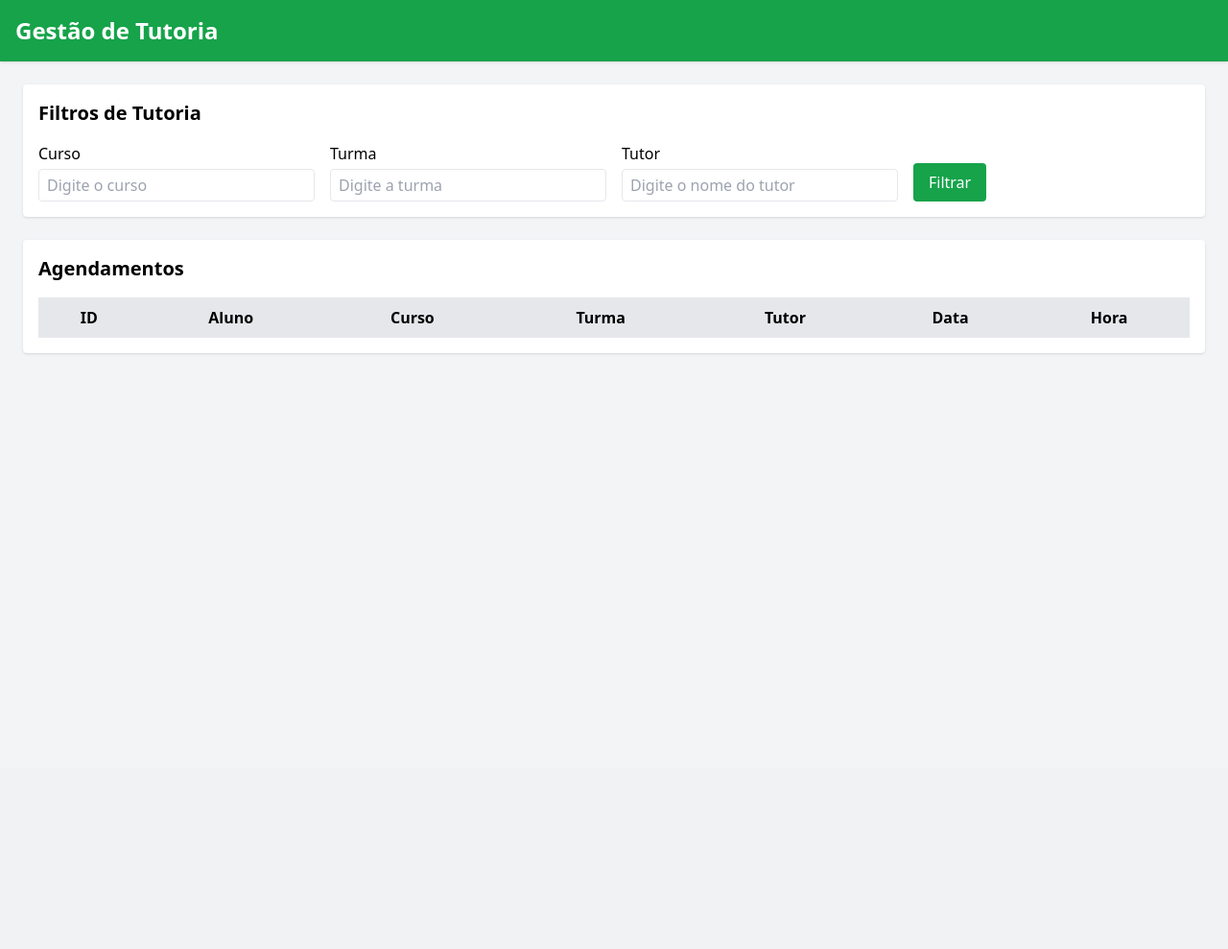
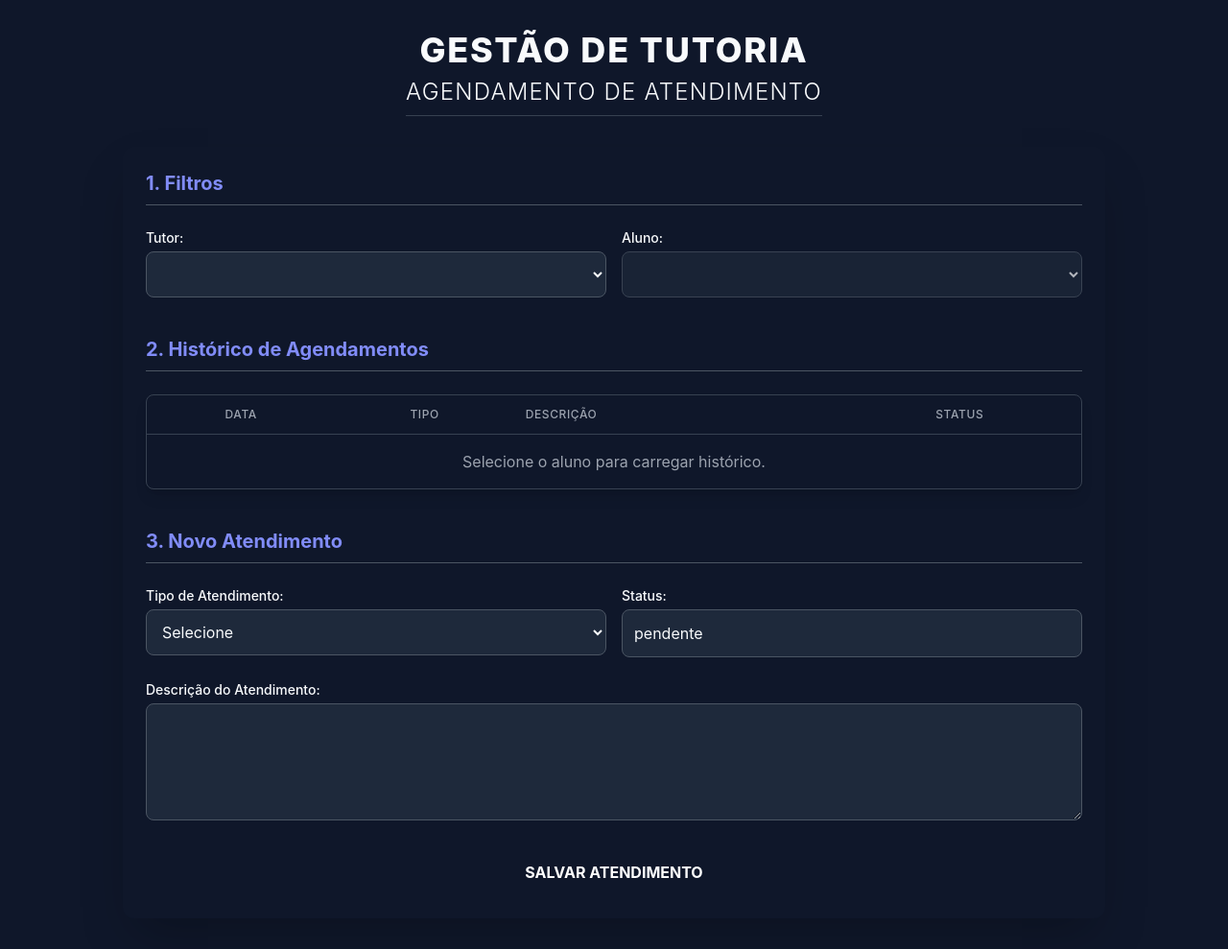
Before and after one commit to mcardes77-cmd/SGCE, a Python web app: template templates/gestao_tutoria_agendamento.html in a window 1280 px wide. Shown: the whole page at 96% size. Before the commit the page ends 369 px from the top, so only its background shows below. Run offline with Jinja, Linux system fonts and the light colour scheme; the template is opened without the code that fills it, so the values that code supplies are empty; some libraries are stand-ins or nearby versions.

Commit message:
Update gestao_tutoria_agendamento.html

```diff
--- a/templates/gestao_tutoria_agendamento.html
+++ b/templates/gestao_tutoria_agendamento.html
@@ -5,117 +5,213 @@
 <meta name="viewport" content="width=device-width, initial-scale=1.0">
 <title>Agendamento de Tutoria</title>
 <script src="https://cdn.tailwindcss.com"></script>
-  <script src="https://cdn.jsdelivr.net/npm/axios/dist/axios.min.js"></script>
+<script type="module">
+import { createClient } from 'https://cdn.jsdelivr.net/npm/@supabase/supabase-js/+esm';
+
+const SUPABASE_URL = 'https://SEU_PROJETO.supabase.co';
+const SUPABASE_ANON_KEY = 'SUA_CHAVE_ANON';
+const supabase = createClient(SUPABASE_URL, SUPABASE_ANON_KEY);
+
+let selectedAlunoId = null;
+
+// ===============================
+// CARREGAR TUTORES
+// ===============================
+async function loadTutores() {
+    const selectTutor = document.getElementById('filter-tutor');
+    selectTutor.innerHTML = '<option value="">SELECIONE O TUTOR</option>';
+
+    const { data: tutores, error } = await supabase.from('d_tutores').select('id,nome');
+    if (error) { console.error(error); return; }
+
+    tutores.sort((a,b)=>a.nome.localeCompare(b.nome)).forEach(tutor=>{
+        const option = document.createElement('option');
+        option.value = tutor.id;
+        option.textContent = tutor.nome;
+        selectTutor.appendChild(option);
+    });
+    loadAlunos();
+}
+
+// ===============================
+// CARREGAR ALUNOS POR TUTOR
+// ===============================
+async function loadAlunos() {
+    const tutorId = document.getElementById('filter-tutor').value;
+    const selectAluno = document.getElementById('filter-aluno');
+    selectedAlunoId = null;
+
+    selectAluno.innerHTML = '<option value="">SELECIONE O ALUNO</option>';
+    selectAluno.disabled = !tutorId;
+
+    if (!tutorId) return;
+
+    const { data: alunos, error } = await supabase.from('d_alunos').select('id,nome').eq('tutor_id', tutorId);
+    if (error) { console.error(error); return; }
+
+    alunos.sort((a,b)=>a.nome.localeCompare(b.nome)).forEach(aluno=>{
+        const option = document.createElement('option');
+        option.value = aluno.id;
+        option.textContent = aluno.nome;
+        selectAluno.appendChild(option);
+    });
+}
+
+// ===============================
+// SELEÇÃO DO ALUNO
+// ===============================
+function selectAluno() {
+    const alunoId = document.getElementById('filter-aluno').value;
+    selectedAlunoId = alunoId;
+    loadHistorico();
+}
+
+// ===============================
+// CARREGAR HISTÓRICO DE AGENDAMENTOS
+// ===============================
+async function loadHistorico() {
+    const tableBody = document.getElementById('historico-body');
+    tableBody.innerHTML = '';
+    if (!selectedAlunoId) return;
+
+    const { data: agendamentos, error } = await supabase
+        .from('f_frequencia')
+        .select('*')
+        .eq('aluno_id', selectedAlunoId)
+        .order('data_registro', { ascending: true });
+
+    if (error) { console.error(error); return; }
+    if (!agendamentos || agendamentos.length === 0) {
+        tableBody.innerHTML = '<tr><td colspan="5" class="p-4 text-center text-gray-400">Nenhum agendamento encontrado.</td></tr>';
+        return;
+    }
+
+    agendamentos.forEach((ag, index)=>{
+        const row = `<tr class="border-b border-gray-700 hover:bg-dark-primary/50 cursor-pointer" onclick="openAgendamento(${index})">
+                        <td class="p-2 text-center">${ag.data_registro?.slice(0,10) || ''}</td>
+                        <td class="p-2 text-center">${ag.tipo_atendimento || ''}</td>
+                        <td class="p-2 text-left">${ag.descricao_atendimento || ''}</td>
+                        <td class="p-2 text-center">${ag.status_agendamento || ''}</td>
+                    </tr>`;
+        tableBody.insertAdjacentHTML('beforeend', row);
+    });
+
+    window.agendamentosLoaded = agendamentos; // Armazena globalmente para edição
+}
+
+// ===============================
+// ABRIR AGENDAMENTO
+// ===============================
+function openAgendamento(index) {
+    const ag = window.agendamentosLoaded[index];
+    if (!ag) return;
+
+    document.getElementById('tipo-atendimento').value = ag.tipo_atendimento || '';
+    document.getElementById('descricao-atendimento').value = ag.descricao_atendimento || '';
+    document.getElementById('status-agendamento').value = ag.status_agendamento || 'pendente';
+}
+
+// ===============================
+// SALVAR NOVO AGENDAMENTO
+// ===============================
+async function salvarAgendamento(e){
+    e.preventDefault();
+    if (!selectedAlunoId) return alert('Selecione um aluno!');
+
+    const tipo = document.getElementById('tipo-atendimento').value;
+    const descricao = document.getElementById('descricao-atendimento').value;
+    const status = 'pendente';
+    const tutorId = document.getElementById('filter-tutor').value;
+
+    const { data, error } = await supabase.from('f_frequencia')
+        .insert([{
+            aluno_id: selectedAlunoId,
+            tutor_id: tutorId,
+            data_registro: new Date().toISOString(),
+            tipo_atendimento: tipo,
+            descricao_atendimento: descricao,
+            status_agendamento: status
+        }]);
+
+    if (error) { console.error(error); alert('Erro ao salvar agendamento'); return; }
+    alert('Agendamento salvo com sucesso!');
+    document.getElementById('descricao-atendimento').value = '';
+    loadHistorico();
+}
+
+document.addEventListener('DOMContentLoaded', ()=>{
+    loadTutores();
+});
+</script>
+<style>
+body{background-color:#0F172A;color:#F8FAFC;font-family:'Inter',sans-serif;}
+.form-input{width:100%;padding:.75rem;border-radius:.5rem;background-color:#1E293B;color:#F8FAFC;border:1px solid #4b5563;}
+</style>
 </head>
-<body class="bg-gray-100 min-h-screen">
+<body class="bg-dark-primary">
+<div class="flex flex-col items-center min-h-screen p-4 md:p-8">
 
-  <!-- Cabeçalho -->
-  <header class="bg-green-600 text-white p-4 shadow">
-    <h1 class="text-2xl font-bold">Gestão de Tutoria</h1>
+<header class="w-full text-center mb-8">
+<h1 class="text-3xl sm:text-4xl font-extrabold text-accent leading-tight tracking-wider">GESTÃO DE TUTORIA</h1>
+<h2 class="text-xl sm:text-2xl text-text-light mt-2 font-light tracking-wider border-b border-gray-700 pb-2 inline-block">AGENDAMENTO DE ATENDIMENTO</h2>
 </header>
 
-  <!-- Conteúdo -->
-  <main class="p-6">
+<main class="w-full max-w-5xl flex-grow">
+<form onsubmit="salvarAgendamento(event)" class="bg-dark-secondary p-6 rounded-xl shadow-2xl space-y-6">
 
-    <!-- Filtros -->
-    <div class="bg-white p-4 rounded shadow mb-6">
-      <h2 class="text-xl font-semibold mb-4">Filtros de Tutoria</h2>
-      <form id="filtroTutoriaForm" class="grid grid-cols-1 sm:grid-cols-4 gap-4">
-
+<h3 class="text-xl font-bold border-b border-gray-600 pb-2 text-indigo-400">1. Filtros</h3>
+<div class="grid grid-cols-1 md:grid-cols-2 gap-4">
 <div>
-          <label class="block mb-1 font-medium">Curso</label>
-          <input type="text" name="curso" class="w-full border rounded px-2 py-1" placeholder="Digite o curso">
+<label for="filter-tutor" class="block text-sm font-medium mb-1">Tutor:</label>
+<select id="filter-tutor" class="form-input" onchange="loadAlunos()"></select>
+</div>
+<div>
+<label for="filter-aluno" class="block text-sm font-medium mb-1">Aluno:</label>
+<select id="filter-aluno" class="form-input" onchange="selectAluno()" disabled></select>
+</div>
 </div>
 
-        <div>
-          <label class="block mb-1 font-medium">Turma</label>
-          <input type="text" name="turma" class="w-full border rounded px-2 py-1" placeholder="Digite a turma">
-        </div>
-
-        <div>
-          <label class="block mb-1 font-medium">Tutor</label>
-          <input type="text" name="tutor" class="w-full border rounded px-2 py-1" placeholder="Digite o nome do tutor">
-        </div>
-
-        <div class="flex items-end">
-          <button type="submit" class="bg-green-600 text-white px-4 py-2 rounded hover:bg-green-700">Filtrar</button>
-        </div>
-
-      </form>
-    </div>
-
-    <!-- Tabela de Tutorias -->
-    <div class="bg-white p-4 rounded shadow">
-      <h2 class="text-xl font-semibold mb-4">Agendamentos</h2>
-      <div class="overflow-x-auto">
-        <table class="w-full border-collapse border border-gray-300">
-          <thead class="bg-gray-200">
+<h3 class="text-xl font-bold border-b border-gray-600 pb-2 text-indigo-400 pt-4">2. Histórico de Agendamentos</h3>
+<div class="overflow-x-auto rounded-lg shadow-lg border border-gray-700">
+<table class="min-w-full divide-y divide-gray-700">
+<thead class="bg-dark-primary">
 <tr>
-              <th class="border p-2">ID</th>
-              <th class="border p-2">Aluno</th>
-              <th class="border p-2">Curso</th>
-              <th class="border p-2">Turma</th>
-              <th class="border p-2">Tutor</th>
-              <th class="border p-2">Data</th>
-              <th class="border p-2">Hora</th>
+<th class="px-3 py-3 text-center text-xs font-medium text-gray-400 uppercase tracking-wider">DATA</th>
+<th class="px-3 py-3 text-center text-xs font-medium text-gray-400 uppercase tracking-wider">TIPO</th>
+<th class="px-3 py-3 text-left text-xs font-medium text-gray-400 uppercase tracking-wider">DESCRIÇÃO</th>
+<th class="px-3 py-3 text-center text-xs font-medium text-gray-400 uppercase tracking-wider">STATUS</th>
 </tr>
 </thead>
-          <tbody id="tabelaTutoria">
-            {% for tutoria in tutorias %}
-            <tr>
-              <td class="border p-2">{{ tutoria.id }}</td>
-              <td class="border p-2">{{ tutoria.aluno }}</td>
-              <td class="border p-2">{{ tutoria.curso }}</td>
-              <td class="border p-2">{{ tutoria.turma }}</td>
-              <td class="border p-2">{{ tutoria.tutor }}</td>
-              <td class="border p-2">{{ tutoria.data }}</td>
-              <td class="border p-2">{{ tutoria.hora }}</td>
-            </tr>
-            {% endfor %}
+<tbody id="historico-body" class="bg-dark-secondary divide-y divide-gray-700">
+<tr><td colspan="5" class="p-4 text-center text-gray-400">Selecione o aluno para carregar histórico.</td></tr>
 </tbody>
 </table>
 </div>
+
+<h3 class="text-xl font-bold border-b border-gray-600 pb-2 text-indigo-400 pt-4">3. Novo Atendimento</h3>
+<div class="grid grid-cols-1 md:grid-cols-2 gap-4">
+<div>
+<label for="tipo-atendimento" class="block text-sm font-medium mb-1">Tipo de Atendimento:</label>
+<select id="tipo-atendimento" class="form-input" required>
+<option value="">Selecione</option>
+<option value="Acadêmico">Acadêmico</option>
+<option value="Pessoal">Pessoal</option>
+<option value="Profissional">Profissional</option>
+</select>
+</div>
+<div>
+<label for="status-agendamento" class="block text-sm font-medium mb-1">Status:</label>
+<input id="status-agendamento" type="text" class="form-input" disabled value="pendente">
+</div>
+</div>
+<div>
+<label for="descricao-atendimento" class="block text-sm font-medium mb-1">Descrição do Atendimento:</label>
+<textarea id="descricao-atendimento" rows="4" class="form-input" required></textarea>
 </div>
 
+<button type="submit" class="w-full bg-accent hover:bg-emerald-600 text-white font-bold py-3 px-4 rounded-lg mt-2">SALVAR ATENDIMENTO</button>
+</form>
 </main>
-
-  <!-- Script para filtros via AJAX -->
-  <script>
-    const formTutoria = document.getElementById('filtroTutoriaForm');
-    const tabelaTutoria = document.getElementById('tabelaTutoria');
-
-    formTutoria.addEventListener('submit', async (e) => {
-      e.preventDefault();
-      const formData = new FormData(formTutoria);
-      const filtros = {};
-      formData.forEach((value, key) => {
-        if(value) filtros[key] = value;
-      });
-
-      try {
-        const res = await axios.post('/filtrar_tutoria', filtros);
-        const tutorias = res.data;
-        tabelaTutoria.innerHTML = '';
-
-        tutorias.forEach(tutoria => {
-          const tr = document.createElement('tr');
-          tr.innerHTML = `
-            <td class="border p-2">${tutoria.id}</td>
-            <td class="border p-2">${tutoria.aluno}</td>
-            <td class="border p-2">${tutoria.curso}</td>
-            <td class="border p-2">${tutoria.turma}</td>
-            <td class="border p-2">${tutoria.tutor}</td>
-            <td class="border p-2">${tutoria.data}</td>
-            <td class="border p-2">${tutoria.hora}</td>
-          `;
-          tabelaTutoria.appendChild(tr);
-        });
-      } catch (err) {
-        console.error(err);
-        alert('Erro ao filtrar tutorias');
-      }
-    });
-  </script>
-
+</div>
 </body>
 </html>
```
Lines whose indentation alone changed are shown as unchanged.
